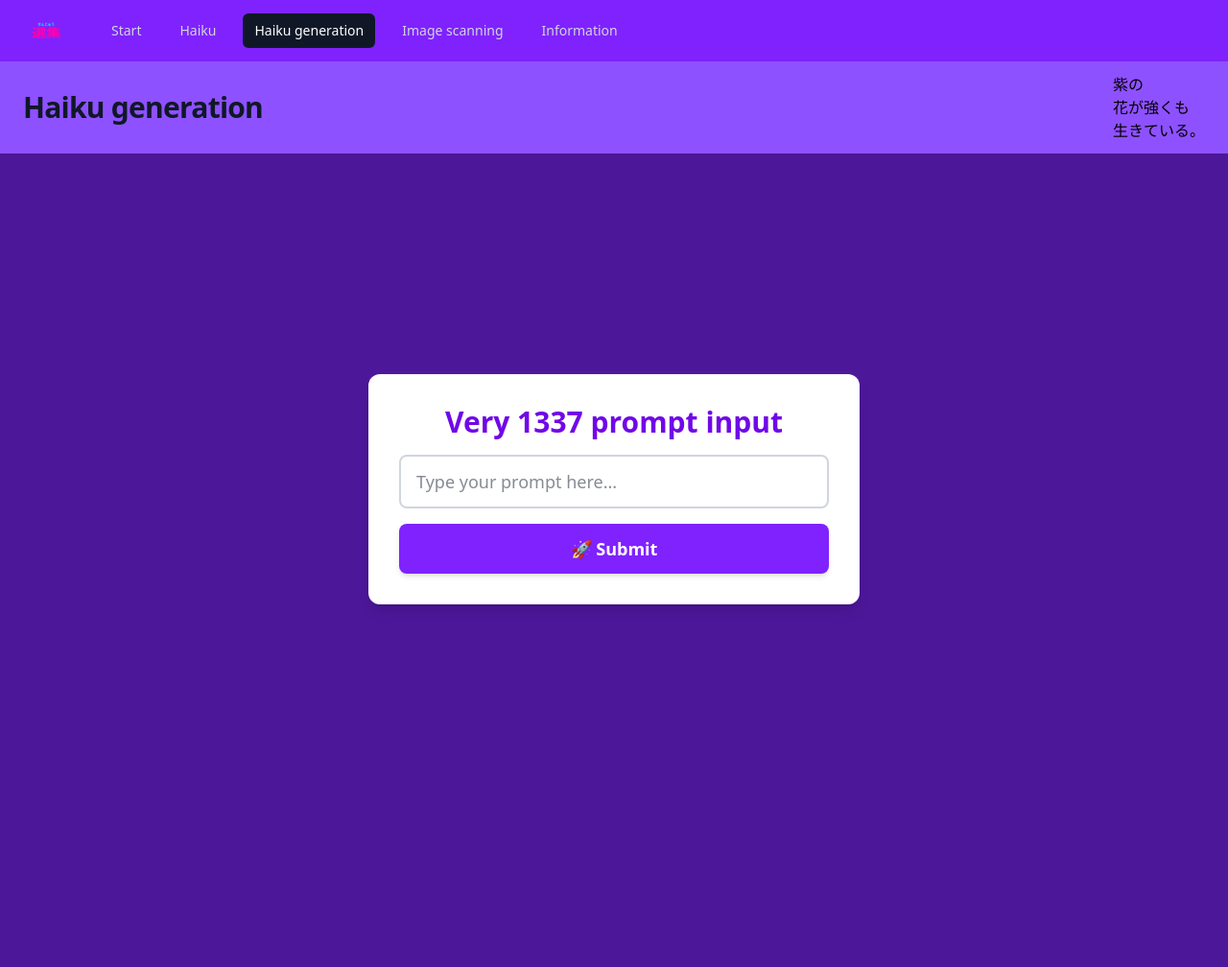
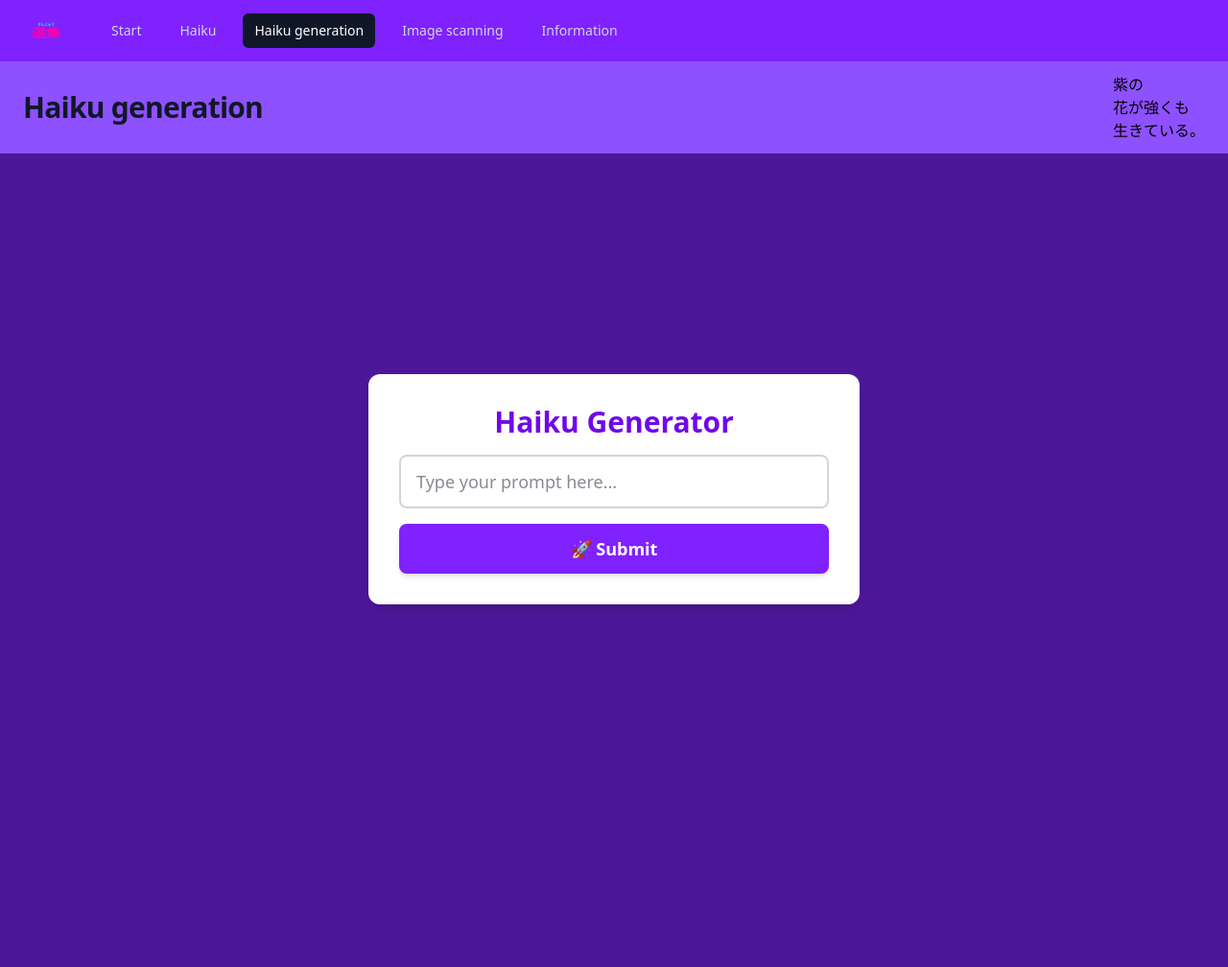
Before and after one commit to senju1337/senju, a Flask app: page /prompt in a window 1280 px wide. Shown: the whole page at 96% size. Run offline with Flask 3, Linux system fonts and the light colour scheme.

Commit message:
fix: Changes the heading of the heading for our prompt input
Refs: OPS-89

```diff
--- a/senju/templates/prompt.html
+++ b/senju/templates/prompt.html
@@ -3,7 +3,7 @@
 {% block content %}
 <div class="flex flex-col items-center justify-center min-h-screen bg-violet-900 text-white p-6">
     <div class="bg-white text-gray-900 p-8 rounded-xl shadow-lg max-w-lg w-full text-center transform transition duration-300 hover:scale-105">
-        <h1 class="text-3xl font-bold text-violet-700 mb-4">Very 1337 prompt input</h1>
+        <h1 class="text-3xl font-bold text-violet-700 mb-4">Haiku Generator</h1>
         <div class="flex flex-col gap-4">
             <input
                 type="text"
```
